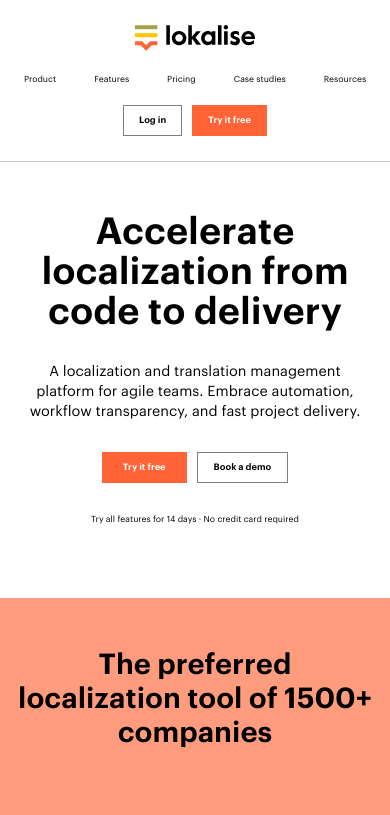
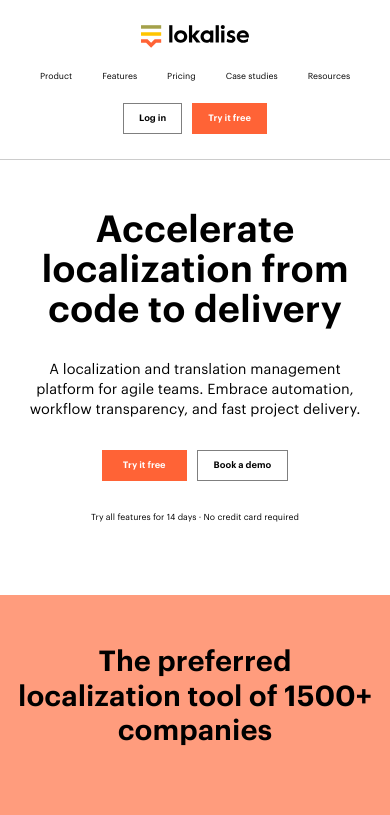
Before and after one commit to YevhenHryhorenko/hillel_hryhorenko_14, a plain HTML site: page index.html in a window 390 px wide. Shown: the top 815 px of the page. Drawn offline with Linux system fonts and the light colour scheme; a web font is replaced by a local one.

Commit message:
change gap

```diff
--- a/styles/main.scss
+++ b/styles/main.scss
@@ -119,7 +119,7 @@ body {
 		column-gap: 50px;
 
 		@media (max-width: 768px) {
-			column-gap: 38px;
+			column-gap: 30px;
 		}
 
 		@media (max-width: 380px) {
```
Also changed, not shown: styles/main.css.
